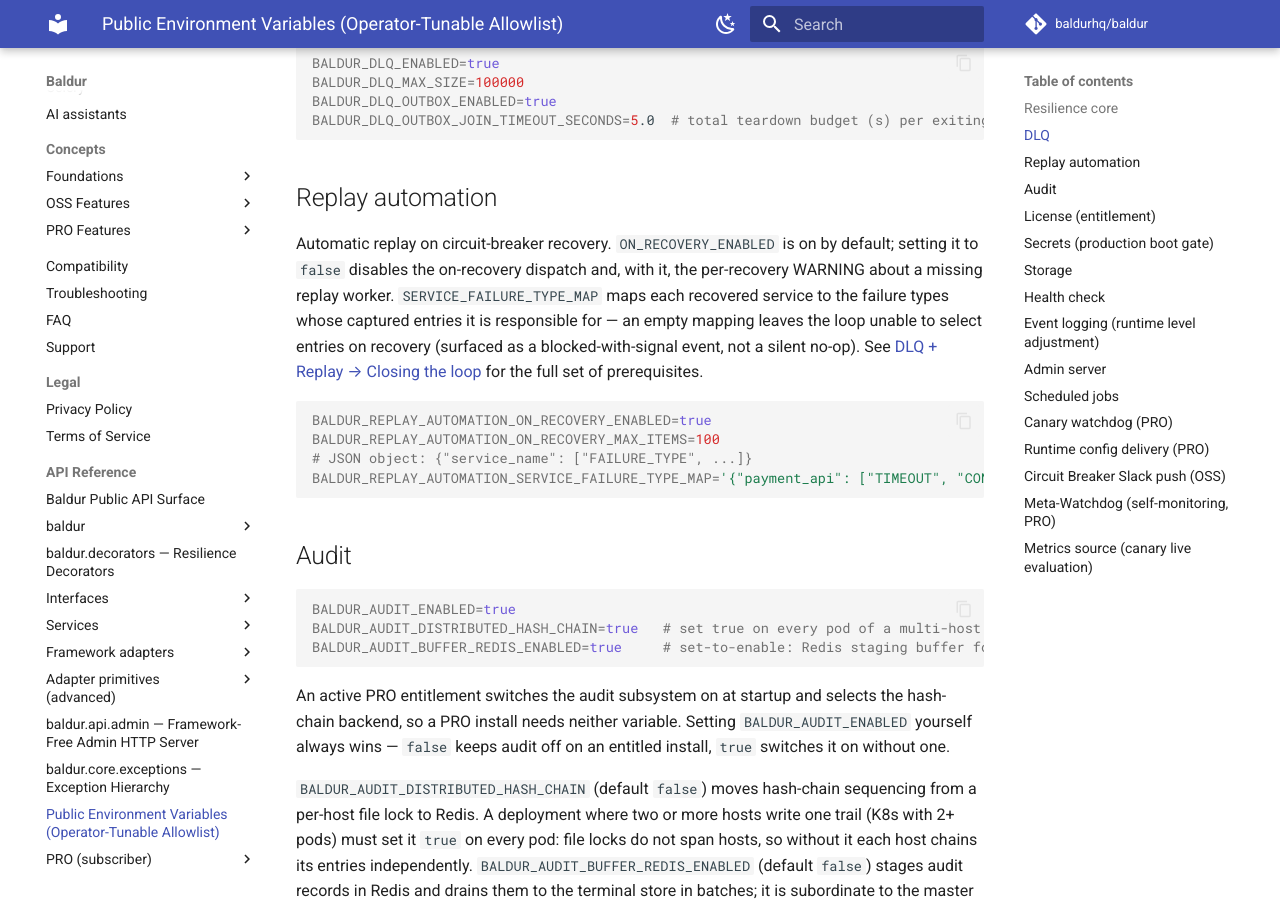
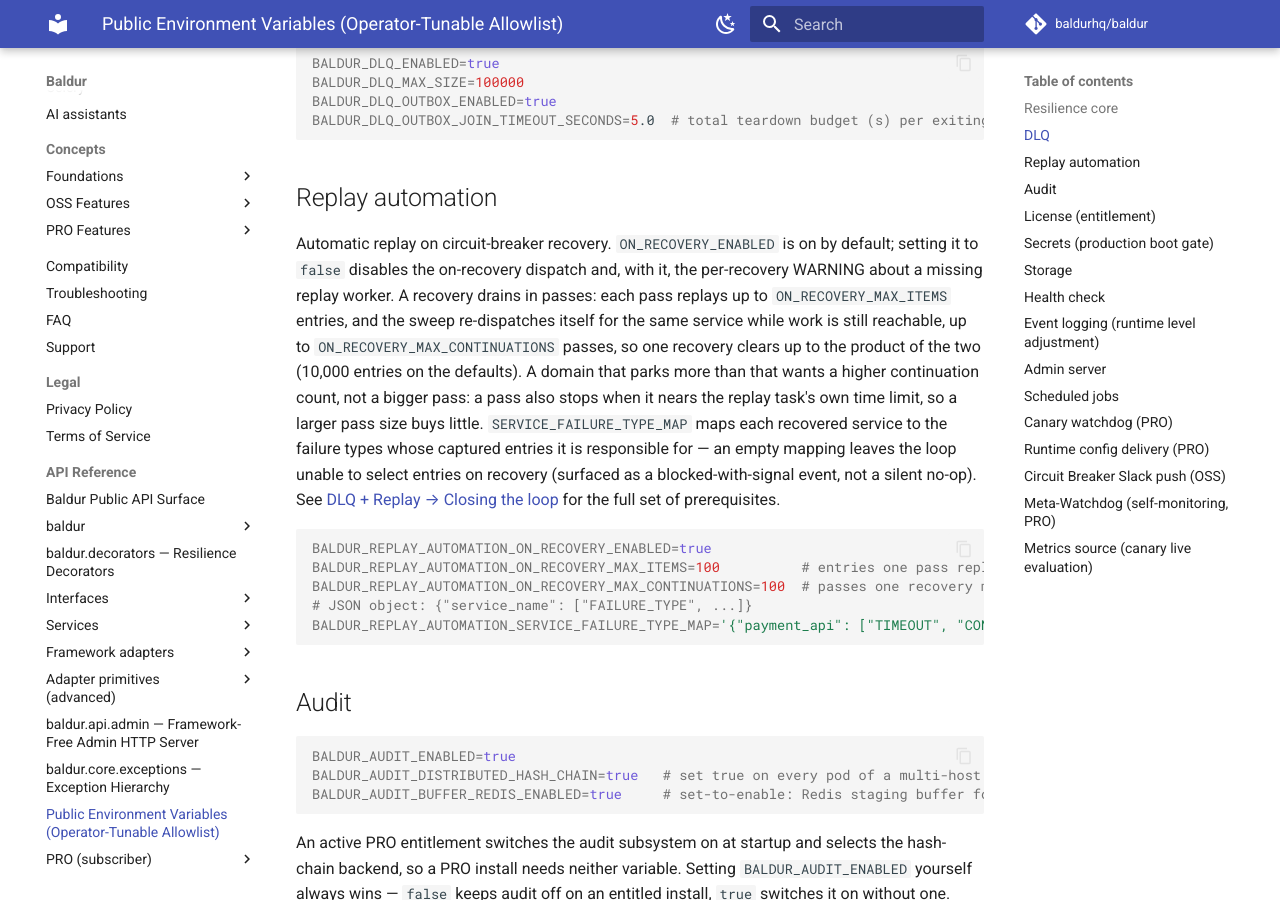
Before and after one commit to baldurhq/baldur, an MkDocs documentation site: the page built from docs/reference/env-vars.md, in a window 1280 px wide and 900 px high, scrolled down 1072 px. Built offline with MkDocs 1.6.1 and Material for MkDocs 9.7.7, drawn with Linux system fonts in a browser that asks for light colours; comment, search, counter and statistics services are not loaded.

Commit message:
docs(replay): describe the on-recovery drain as passes times continuations
The on-recovery sweep now chains passes until the backlog is drained or a
bound stops it, so two operator pages said something that is no longer true:

- reference/env-vars.md: list BALDUR_REPLAY_AUTOMATION_ON_RECOVERY_MAX_CONTINUATIONS
  next to MAX_ITEMS, with the range both share and the per-recovery product;
  re-gloss MAX_ITEMS as the size of one pass, and say why a bigger pass buys
  little (a pass also ends near the replay task's time limit).
- runbooks/runtime-config-change.md, `replay_automation`: the two on-recovery
  fields are read once when a breaker closes and a running drain keeps the
  values it started with; the blast radius splits into pass size vs chain
  length; the bound-to-1 misapplication parks the rest of the backlog; the
  Watch line names the DLQ_REPLAY_BLOCKED stop reasons and says `capped` on a
  completion event is a per-pass fact, not "the drain is over".
- runbooks/README.md: refresh the runbook's "Last verified" date.

````diff
--- a/docs/reference/env-vars.md
+++ b/docs/reference/env-vars.md
@@ -52,7 +52,13 @@ BALDUR_DLQ_OUTBOX_JOIN_TIMEOUT_SECONDS=5.0  # total teardown budget (s) per exit
 
 Automatic replay on circuit-breaker recovery. `ON_RECOVERY_ENABLED` is on by
 default; setting it to `false` disables the on-recovery dispatch and, with it,
-the per-recovery WARNING about a missing replay worker.
+the per-recovery WARNING about a missing replay worker. A recovery drains in
+passes: each pass replays up to `ON_RECOVERY_MAX_ITEMS` entries, and the sweep
+re-dispatches itself for the same service while work is still reachable, up to
+`ON_RECOVERY_MAX_CONTINUATIONS` passes, so one recovery clears up to the product
+of the two (10,000 entries on the defaults). A domain that parks more than that
+wants a higher continuation count, not a bigger pass: a pass also stops when it
+nears the replay task's own time limit, so a larger pass size buys little.
 `SERVICE_FAILURE_TYPE_MAP` maps each recovered service to the failure types
 whose captured entries it is responsible for — an empty mapping leaves the loop unable
 to select entries on recovery (surfaced as a blocked-with-signal event, not a silent
@@ -61,7 +67,8 @@ full set of prerequisites.
 
 ```bash
 BALDUR_REPLAY_AUTOMATION_ON_RECOVERY_ENABLED=true
-BALDUR_REPLAY_AUTOMATION_ON_RECOVERY_MAX_ITEMS=100
+BALDUR_REPLAY_AUTOMATION_ON_RECOVERY_MAX_ITEMS=100          # entries one pass replays; 1-1000
+BALDUR_REPLAY_AUTOMATION_ON_RECOVERY_MAX_CONTINUATIONS=100  # passes one recovery may chain while work is still reachable; 1-1000. Per-recovery bound = MAX_ITEMS x MAX_CONTINUATIONS
 # JSON object: {"service_name": ["FAILURE_TYPE", ...]}
 BALDUR_REPLAY_AUTOMATION_SERVICE_FAILURE_TYPE_MAP='{"payment_api": ["TIMEOUT", "CONNECTION_ERROR"]}'
 ```
````
Also changed, not shown: docs/runbooks/README.md (+1 -1 lines), docs/runbooks/runtime-config-change.md (+23 -7 lines).
